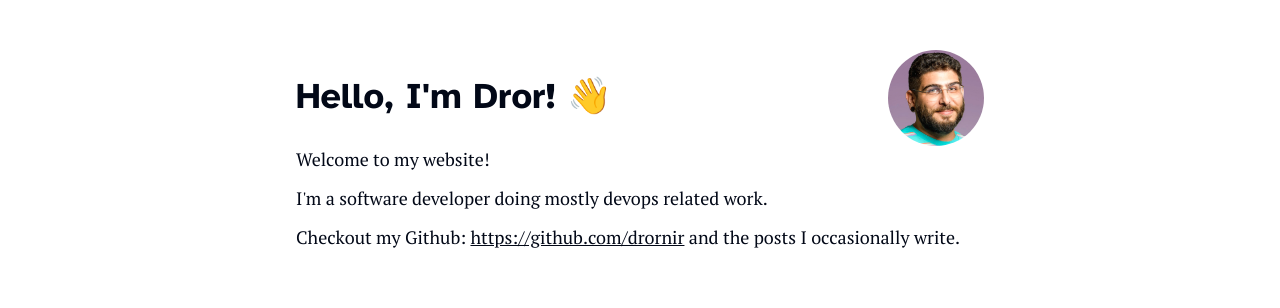
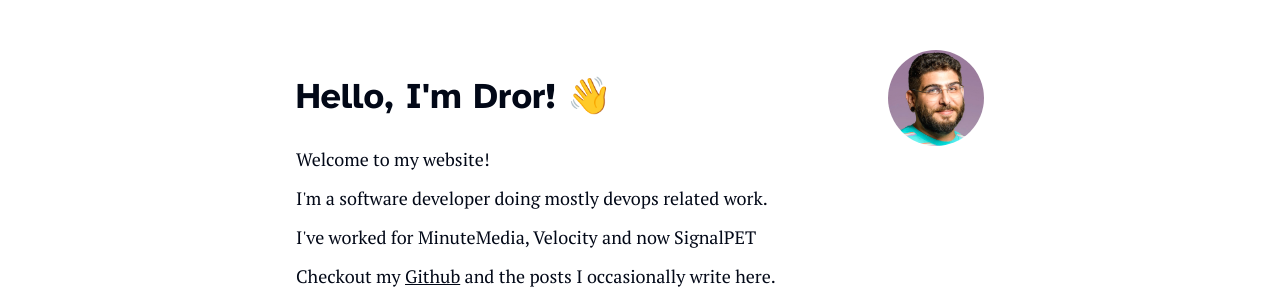
Before and after one commit to drornir/website, an Astro site in the folder astro/my-shadcn/: page / in a window 1280 px wide. Shown: the part 70-378 px from the top of the page. Built offline with nearby package versions, Linux system fonts and the light colour scheme; Astro itself is replaced by a stand-in of ours.

Commit message:
homepage

```diff
--- a/astro/my-shadcn/src/pages/index.astro
+++ b/astro/my-shadcn/src/pages/index.astro
@@ -13,10 +13,10 @@ import RecentPosts from "@/components/RecentPosts.astro"
       <article class="">
         <p class="mt-0">Welcome to my website!</p>
         <p>I'm a software developer doing mostly devops related work.</p>
+        <p>I've worked for MinuteMedia, Velocity and now SignalPET</p>
         <p>
-          Checkout my Github: <a href="https://github.com/drornir">https://github.com/drornir</a>
-
-          and the posts I occasionally write.
+          Checkout my <a href="https://github.com/drornir">Github</a>
+          and the posts I occasionally write here.
         </p>
       </article>
     </div>
```
